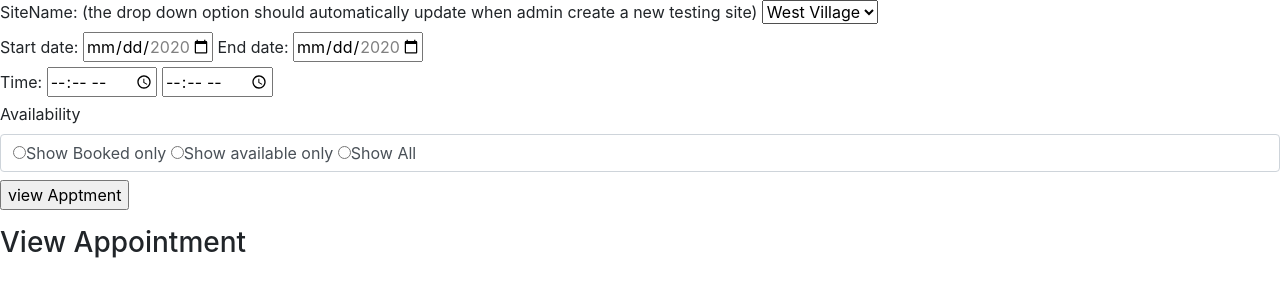
After one commit to Southwindlin/Gatech-Covid19-Testing-System, a Flask app: page /viewAppointment in a window 1280 px wide. The commit adds this page. Shown: the top 300 px of the page. Run offline with Flask 2, Linux system fonts and the light colour scheme; some libraries are stand-ins or nearby versions.

Commit message:
finished S13 View Appointment

```diff
--- a/FlaskDemo/app.py
+++ b/FlaskDemo/app.py
@@ -36,6 +36,12 @@ def form():
 @app.route('/registForm')
 def registForm():
     return render_template('regform.html')
+
+#a very basic screen collection for test
+@app.route('/EachScreen')
+def eachScreen():
+    return render_template('EachScreen.html')
+
 
 
 @app.route('/login', methods=['POST', 'GET'])
@@ -198,6 +204,51 @@ def createAppointment():
             return "create appointment succesfully"
 
 
+@app.route('/viewAppointment',methods=['GET','POST'])
+def viewAppointment():
+    if request.method =='GET':
+        return render_template('viewAppointment.html')
+    elif request.method == 'POST':
+        cursor = mysql.connection.cursor()
+        siteName = request.form.get('siteName')
+        startDate = None if request.form.get('DateStart') == '' else request.form.get('DateStart')
+        endDate = None if request.form.get('DateEnd') == '' else request.form.get('DateStart')
+        startTime = None if request.form.get('TimeStart') == '' else request.form.get('TimeStart')
+        endTime = None if request.form.get('TimeEnd') == '' else request.form.get('TimeEnd')
+        avail = request.form.get('Availability')
+
+        if avail == 'booked':
+            avail = 0
+        elif avail == 'available':
+            avail = 1
+        elif avail == 'all':
+            avail = None
+
+        try:
+            cursor.callproc("view_appointments",[siteName,startDate,endDate,startTime,endTime,avail])
+        except pymysql.IntegrityError or KeyError as e:
+            return "unable to view because " + str(e)
+        else:
+            #print the view to the html
+
+            # select from the student_view_results_result
+            sql = "select * from view_appointments_result"
+            cursor.execute(sql)
+            mysql.connection.commit()
+            content = cursor.fetchall()
+
+            # get the field name
+            sql = "SHOW FIELDS FROM view_appointments_result"
+            cursor.execute(sql)
+            mysql.connection.commit()
+            labels = ['Date','Time','test Site','Location','User']
+
+            #visualization template source:
+            #https://blog.csdn.net/a19990412/article/details/84955802
+
+            return render_template('viewAppointment.html', labels=labels, content=content)
+
+
 
 
 
--- a/FlaskDemo/templates/form.html
+++ b/FlaskDemo/templates/form.html
@@ -10,7 +10,8 @@
     <p>Password <input type = "text" name = "Password" /></p>
     <p><input type = "submit" value = "Login" /></p>
  </form>
-<a href="/studentView">StudentLogin(Just for test)</a>
+<a href="/EachScreen">Access for other screen</a>
+
  <p><a href="/">Back</a></p>
 
 </body>
--- a/FlaskDemo/templates/studentView.html
+++ b/FlaskDemo/templates/studentView.html
@@ -69,6 +69,6 @@
 
 </div>
 </form>
-<a href="/createAppointment">Ceate Appointment (Just for test)</a>
+
 </body>
 </html>
--- /dev/null
+++ b/FlaskDemo/templates/viewAppointment.html
@@ -0,0 +1,90 @@
+<!DOCTYPE html>
+<html lang="en">
+<head>
+        <!-- Required meta tags -->
+    <meta charset="utf-8">
+    <meta name="viewport" content="width=device-width, initial-scale=1, shrink-to-fit=no">
+
+    <!-- Bootstrap CSS -->
+    <link rel="stylesheet" href="https://stackpath.bootstrapcdn.com/bootstrap/4.1.3/css/bootstrap.min.css"
+          integrity="sha384-MCw98/SFnGE8fJT3GXwEOngsV7Zt27NXFoaoApmYm81iuXoPkFOJwJ8ERdknLPMO" crossorigin="anonymous">
+    <title>View Appointments</title>
+
+</head>
+<body>
+<form action="/viewAppointment" method = "POST">
+    <div><label for="siteName">SiteName: (the drop down option should automatically update when admin create a new testing site)</label>
+
+    <select name="siteName" id="siteName">
+        <option value="West Village">West Village</option>
+        <option value="Bobby Dodd Stadium">Bobby Dobb</option>
+        <option value="Site1">Site1</option>
+        <option value="Site2">Site2</option>
+    </select>
+
+    </div>
+
+    <div>
+        <label for="start">Start date:</label>
+        <input type="date" id="start" name="DateStart"
+       min="2020-01-01" max="2020-12-31">
+
+        <label for="end">End date:</label>
+
+        <input type="date" id="end" name="DateEnd"
+        min="2020-01-01" max="2020-12-31">
+    </div>
+
+    <div>
+        <label>Time:</label>
+
+       <input type="time" id="starttime" name="TimeStart"
+       min="09:00" max="18:00" >
+        <input type="time" id="endtime" name="TimeStart"
+       min="09:00" max="18:00" >
+    </div>
+
+    <label >Availability</label>
+         <label class="form-control">
+         <input type="radio" name="Availability" value="booked" id="booked"><label for="booked"> Show Booked only </label>
+         <input type="radio" name="Availability" value="available" id="available"><label for="available"> Show available only </label>
+         <input type="radio" name="Availability" value="all" id="all"><label for="all"> Show All </label>
+
+    </label>
+
+    <p><input type = "submit" value = "view Apptment" /></p>
+        <!-- copy some template online just for testing -->
+    <div class="row">
+    <div class="col-md-6 col-sm-12 col-xs-12">
+        <div class="panel panel-default">
+            <div class="panel-heading">
+                <h3>View Appointment</h3>
+            </div>
+            <div class="panel-body">
+                <div class="table-responsive">
+                    <table class="table table-striped table-bordered table-hover">
+                        <thead>
+                        <tr>
+                            {% for i in labels %}
+                                <td>{{ i }}</td>
+                            {% endfor %}
+                        </tr>
+                        </thead>
+                        <tbody>
+                        {% for i in content %}
+                            <tr>
+                                {% for j in i %}
+                                    <td>{{ j }}</td>
+                                {% endfor %}
+                            </tr>
+                        {% endfor %}
+                        </tbody>
+                    </table>
+                </div>
+            </div>
+        </div>
+    </div>
+</div>
+</form>
+</body>
+</html>
```
Also changed, not shown: FlaskDemo/templates/EachScreen.html (added, +16 -0 lines), 1 other file.
